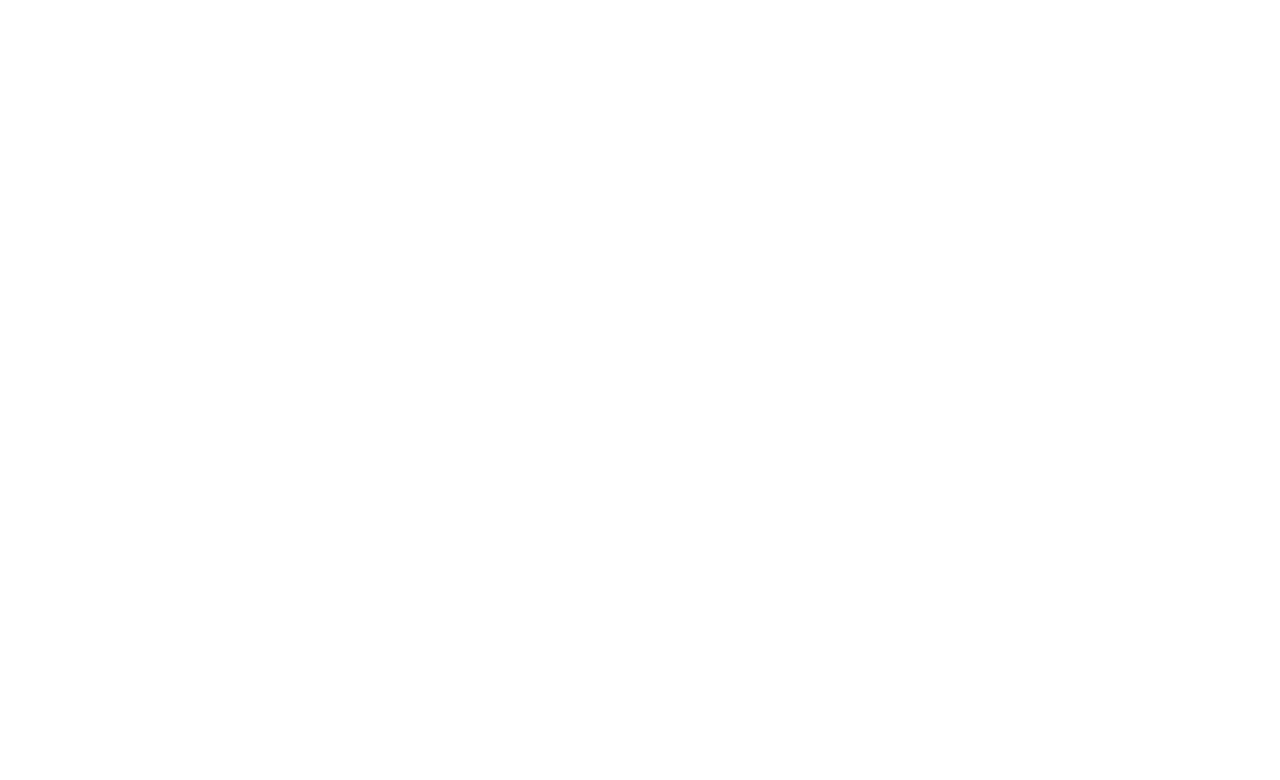
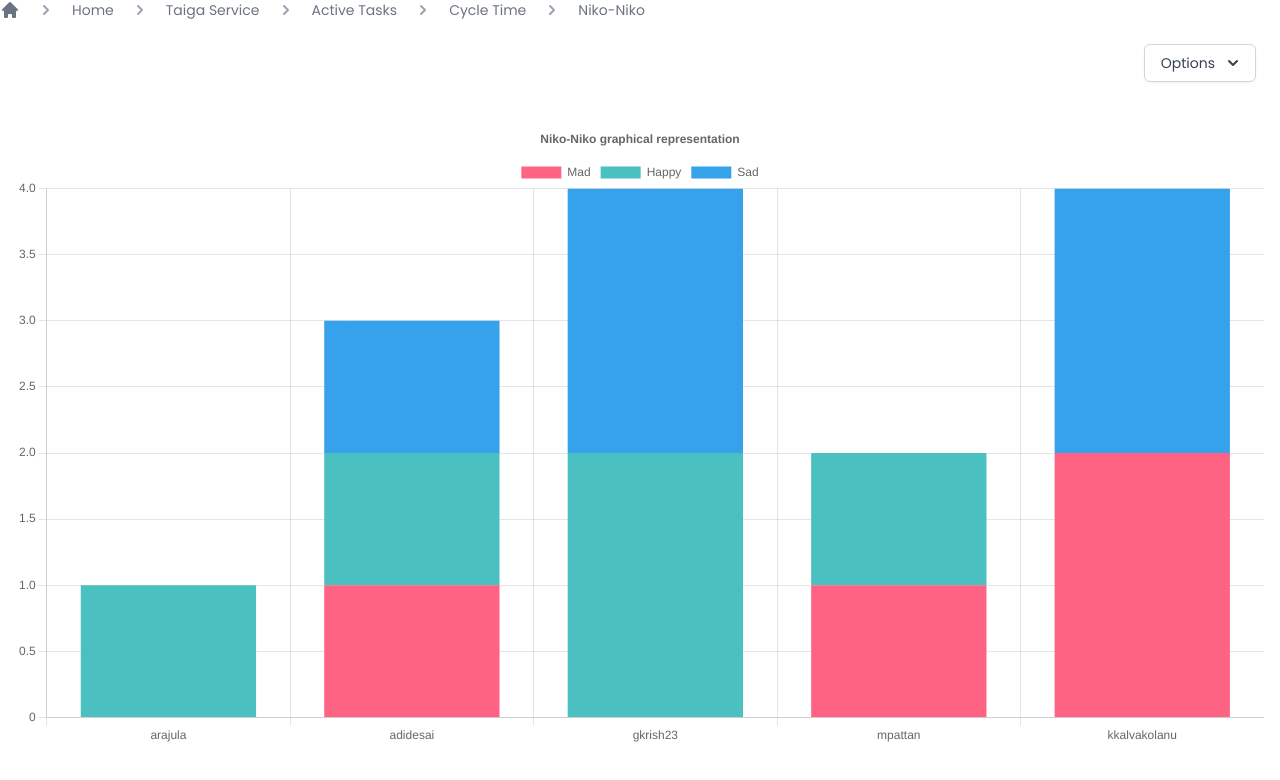
Before and after one commit to SER-516-Project-BullPen-Group-B/Team5_front_end, a React (Create React App) app: page /Happiness in a window 1280 px wide. Before the commit this address had no page. Shown: the top 780 px of the page. Built offline with nearby package versions, Linux system fonts and the light colour scheme.

Commit message:
created  component for Niko-Niko  and integrated with chartJs

```diff
--- a/package.json
+++ b/package.json
@@ -16,7 +16,7 @@
     "chart.js": "^3.7.1",
     "react": "^17.0.2",
     "react-calendar": "^3.7.0",
-    "react-chartjs-2": "^4.0.1",
+    "react-chartjs-2": "^4.1.0",
     "react-dom": "^17.0.2",
     "react-router-dom": "6",
     "react-scripts": "5.0.0",
--- a/src/components/NavBar.tsx
+++ b/src/components/NavBar.tsx
@@ -5,6 +5,7 @@
   { name: "Taiga Service", href: "/taiga-service", current: true },
   { name: "Active Tasks", href: "/tasks-per-day", current: false },
   { name: "Cycle Time", href: "/cycle-time", current: false },
+  { name: "Niko-Niko", href: "/Happiness", current: false },
 ];
 
 export default function Nav() {
--- a/src/index.tsx
+++ b/src/index.tsx
@@ -9,6 +9,7 @@
 import CycleTime from "./pages/CycleTime";
 import NoOfTasksPerDay from "./pages/NoOfTasksPerDay";
 import reportWebVitals from "./reportWebVitals";
+import Niko from "./pages/Niko-Niko";
 
 ReactDOM.render(
   <React.StrictMode>
@@ -18,6 +19,7 @@
         <Route path="taiga-service" element={<Service />} />
         <Route path="cycle-time" element={<CycleTime />} />
         <Route path="tasks-per-day" element={<NoOfTasksPerDay />} />
+        <Route path="Happiness" element={<Niko/>} />
         <Route path="barchart" element={<Chart />} />
         <Route path="PolarChart" element={<PolarChart />} />
       </Routes>
--- /dev/null
+++ b/src/pages/Niko-Niko.tsx
@@ -0,0 +1,83 @@
+import React from 'react';
+import {
+  Chart as ChartJS,
+  CategoryScale,
+  LinearScale,
+  BarElement,
+  Title,
+  Tooltip,
+  Legend,
+} from 'chart.js';
+import Nav from "../components/NavBar";
+import { Bar } from 'react-chartjs-2';
+import DropDown from "../components/DropDown";
+
+
+ChartJS.register(
+  CategoryScale,
+  LinearScale,
+  BarElement,
+  Title,
+  Tooltip,
+  Legend
+);
+
+export const options = {
+  plugins: {
+    title: {
+      display: true,
+      text: 'Niko-Niko graphical representation',
+    },
+  },
+  responsive: true,
+  scales: {
+    x: {
+      stacked: true,
+    },
+    y: {
+      stacked: true,
+    },
+  },
+};
+
+const labels = ['arajula', 'adidesai', 'gkrish23', 'mpattan', 'kkalvakolanu'];
+
+export const data = {
+  labels,
+  datasets: [
+    {
+      label: 'Mad',
+      data: [0,1,0,1,2],
+      backgroundColor: 'rgb(255, 99, 132)',
+    },
+    {
+      label: 'Happy',
+      data: [1,1,2,1,0],
+      backgroundColor: 'rgb(75, 192, 192)',
+    },
+    {
+      label: 'Sad',
+      data: [0,1,2,0,2],
+      backgroundColor: 'rgb(53, 162, 235)',
+    },
+  ],
+};
+
+function Niko() {
+    return (
+      <div>
+        <Nav />
+        <div className="flex justify-end ...">
+          <div className="m-6">
+            {" "}
+            <DropDown />
+          </div>
+        </div>
+        <div className="m-4">
+        <Bar options={options} data={data} />
+        </div>
+      </div>
+    );
+  }
+
+  export default Niko;
```
Also changed, not shown: 1 other file (tests, documents, lock files or other folders).
